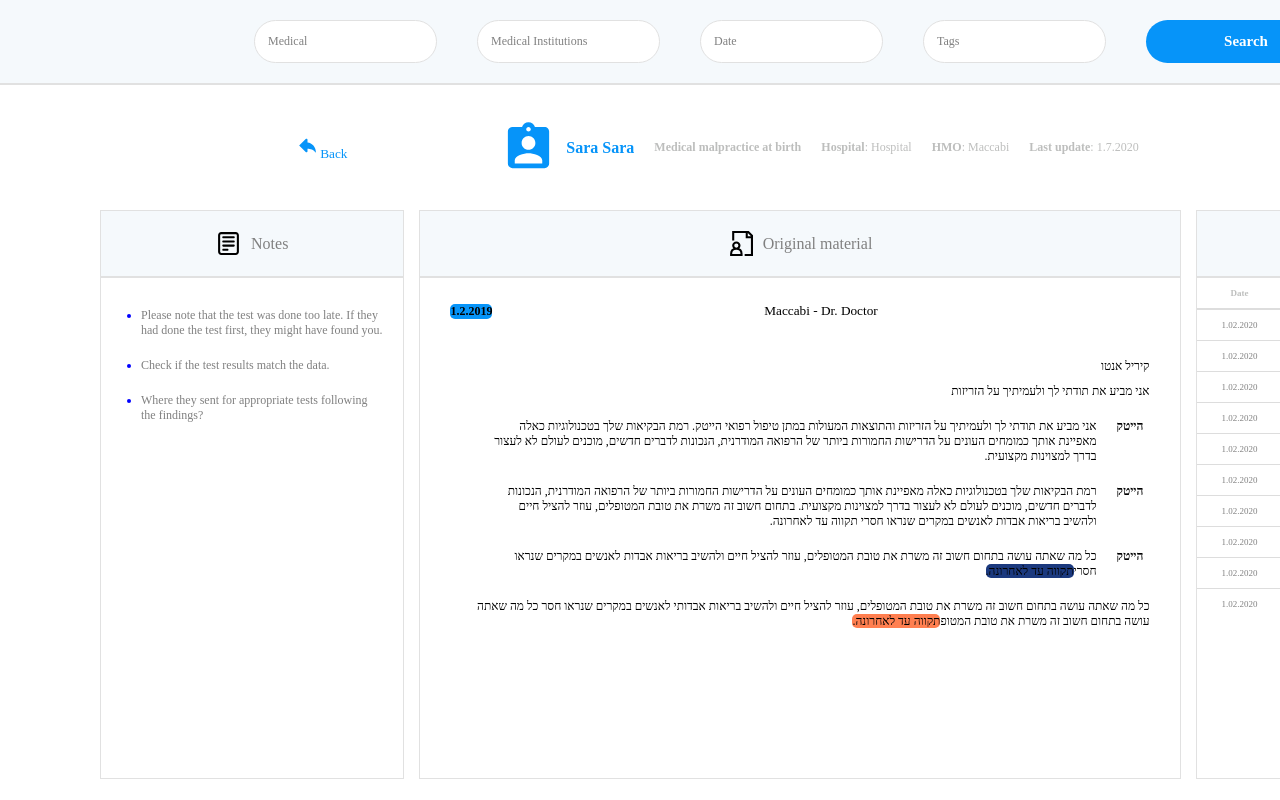
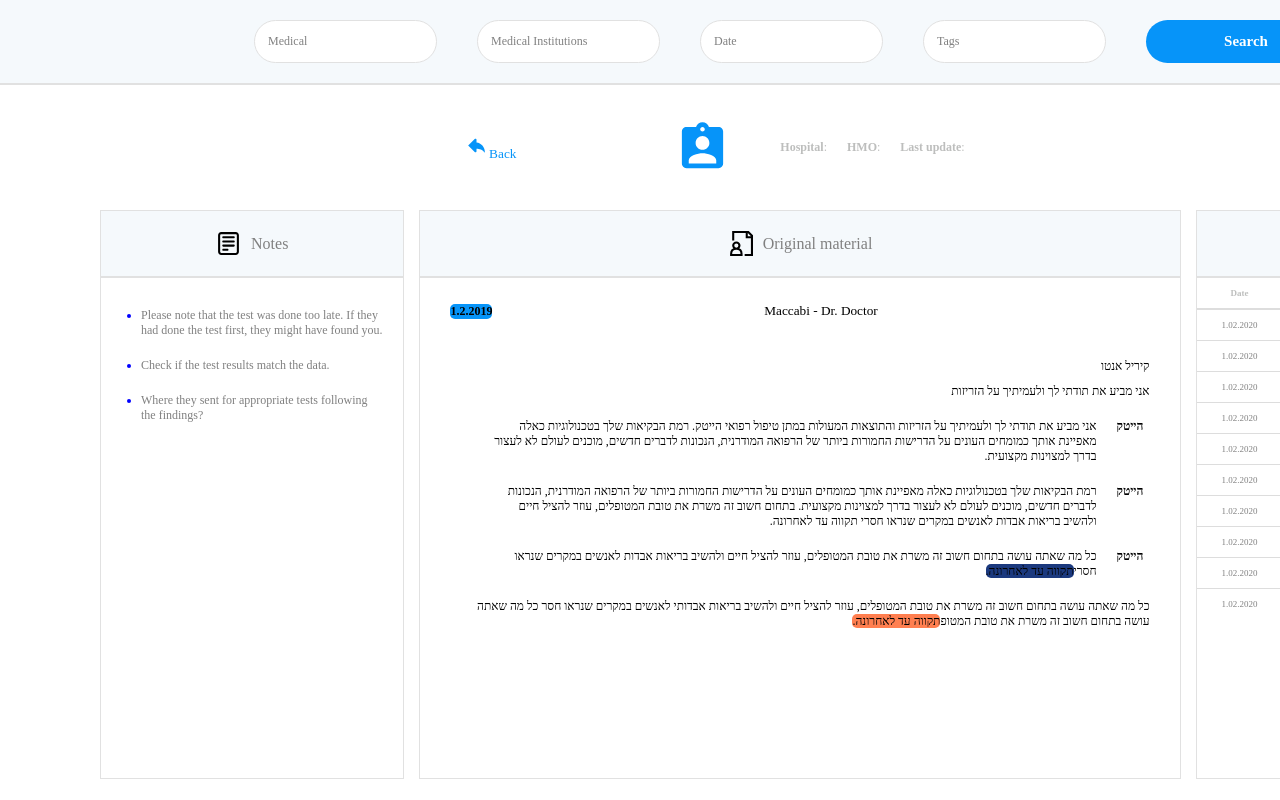
Before and after one commit to bangkok47/medical-table, a React (Create React App) app: page /user in a window 1280 px wide. Shown: the top 800 px of the page. Built offline with nearby package versions, Linux system fonts and the light colour scheme.

Commit message:
add actual user

```diff
--- a/src/components/simple/UserInfo/StyledUserInfo.js
+++ b/src/components/simple/UserInfo/StyledUserInfo.js
@@ -14,7 +14,7 @@ export const UserItem = styled.span`
 
 export const BackButton = styled.button`
   position: relative;
-  right: 150px;
+  right: 155px;
   min-width: 60px;
   border: none;
   background: white;
--- a/src/components/simple/UserInfo/UserInfo.js
+++ b/src/components/simple/UserInfo/UserInfo.js
@@ -1,7 +1,7 @@
 import React from "react";
 import PropTypes from "prop-types";
 import { Link } from "react-router-dom";
-import { useDispatch } from "react-redux";
+import { useDispatch, useSelector } from "react-redux";
 
 import { removeUser } from "../../../redux/actions/actions";
 
@@ -11,10 +11,12 @@ import ArrowLeft from "../../../assets/ArrowLeft";
 
 function UserInfo({ color, fontSize }) {
   const dispatch = useDispatch();
+  const user = useSelector(({ users }) => users.user);
 
   const remove = () => {
     dispatch(removeUser());
   };
+
   return (
     <UserContainer>
       <Link to="/">
@@ -25,19 +27,19 @@ function UserInfo({ color, fontSize }) {
       </Link>
       <UserIcon />
       <UserItem color={color} fontSize={fontSize}>
-        <b>Sara Sara</b>
+        <b>{user.map((el) => el.username)}</b>
       </UserItem>
       <UserItem>
-        <b>Medical malpractice at birth</b>
+        <b>{user.map((el) => el.email)}</b>
       </UserItem>
       <UserItem>
-        <b>Hospital</b>: Hospital
+        <b>Hospital</b>: {user.map((el) => el.business)}
       </UserItem>
       <UserItem>
-        <b>HMO</b>: Maccabi
+        <b>HMO</b>: {user.map((el) => el.password)}
       </UserItem>
       <UserItem>
-        <b>Last update</b>: 1.7.2020
+        <b>Last update</b>: {user.map((el) => el.id)}
       </UserItem>
     </UserContainer>
   );
--- a/src/pages/Table/Table.jsx
+++ b/src/pages/Table/Table.jsx
@@ -13,12 +13,11 @@ import { COLUMNS } from "../../data/column";
 import TablePagination from "../../components/simple/Table/TablePagination/TablePagination";
 
 function Table() {
+  const dispatch = useDispatch();
   const history = useHistory();
-  const dispatch = useDispatch();
   const users = useSelector(({ users }) => users.users);
 
   const handleRowClick = (row) => {
-    //этот обьект(обьект всех данных 1го пользователя)
     dispatch(getOneUser(row.original));
     history.push(`/user/${row.original.username}`);
   };
--- a/src/redux/actions/actions.js
+++ b/src/redux/actions/actions.js
@@ -1,13 +1,11 @@
 import { ActionTypes } from "../constants/action-types";
 import axios from "axios";
 
+const api = "https://611a2e82cbf1b30017eb5569.mockapi.io/users";
+
 export const setUsers = () => async (dispatch) => {
-  const api =
-    "http://www.filltext.com/?rows=100&id={index}&email={email}&username={username}&password={randomString|5}&business={business}&pretty=true";
-
   try {
     const response = await axios.get(api);
-
     dispatch({
       type: ActionTypes.SET_USERS,
       payload: response.data,
@@ -20,11 +18,15 @@ export const setUsers = () => async (dispatch) => {
   }
 };
 
-export const getOneUser = (obj) => {
-  return {
+export const getOneUser = (obj) => async (dispatch) => {
+  const actualUsers = await axios.get(api);
+
+  const filteredUser = actualUsers.data.filter((user) => user.id == obj.id);
+
+  dispatch({
     type: ActionTypes.GET_ONE_USER,
-    payload: obj,
-  };
+    payload: filteredUser,
+  });
 };
 
 export const removeUser = () => {
--- a/src/redux/constants/action-types.js
+++ b/src/redux/constants/action-types.js
@@ -2,5 +2,6 @@ export const ActionTypes = {
   SET_USERS: "SET_USERS",
   USERS_ERROR: "USERS_ERROR",
   GET_ONE_USER: "GET_ONE_USER",
+  FILTER_USER: "FILTER_USER",
   REMOVE_USER: "REMOVE_USER",
 };
```
Also changed, not shown: 1 other file (tests, documents, lock files or other folders).
